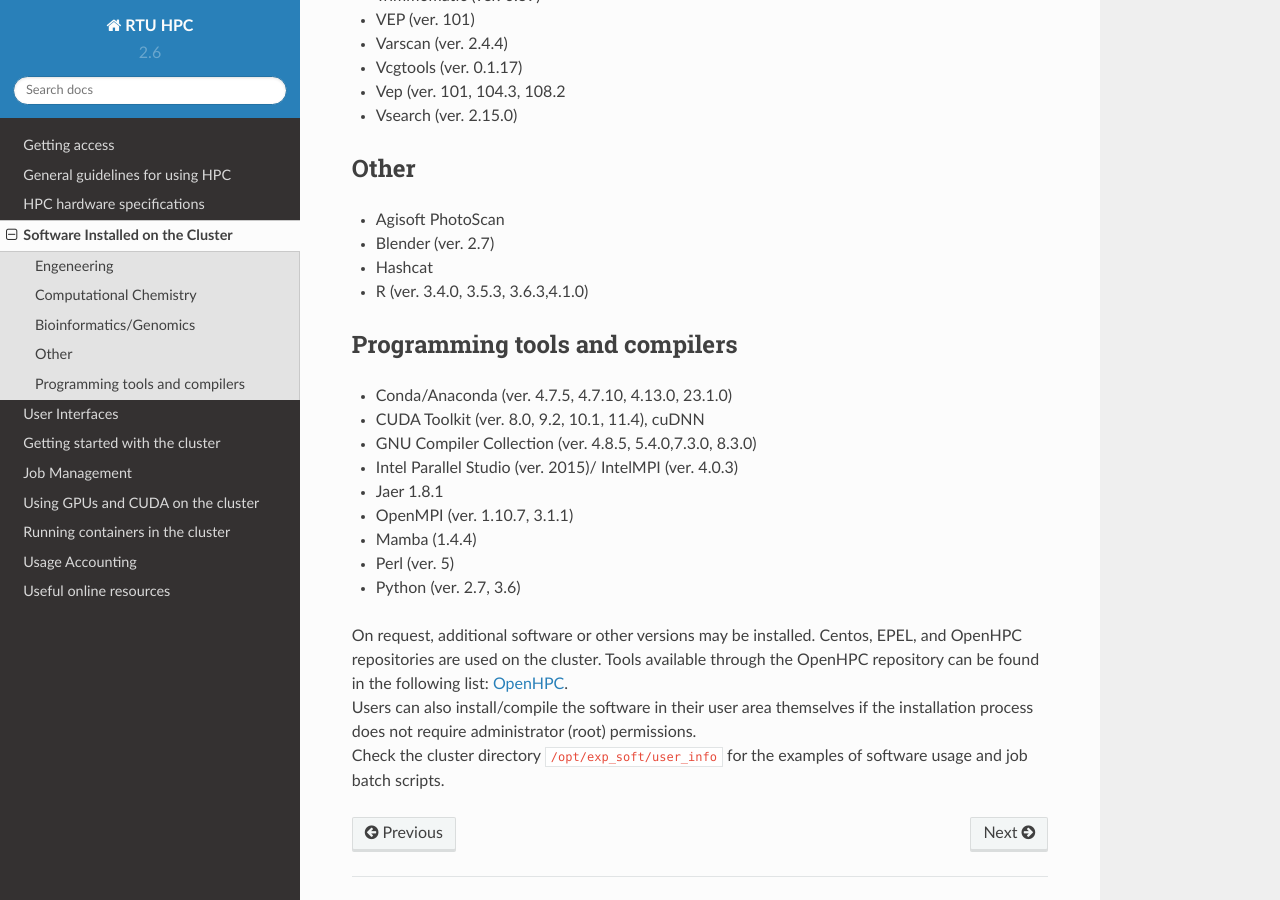
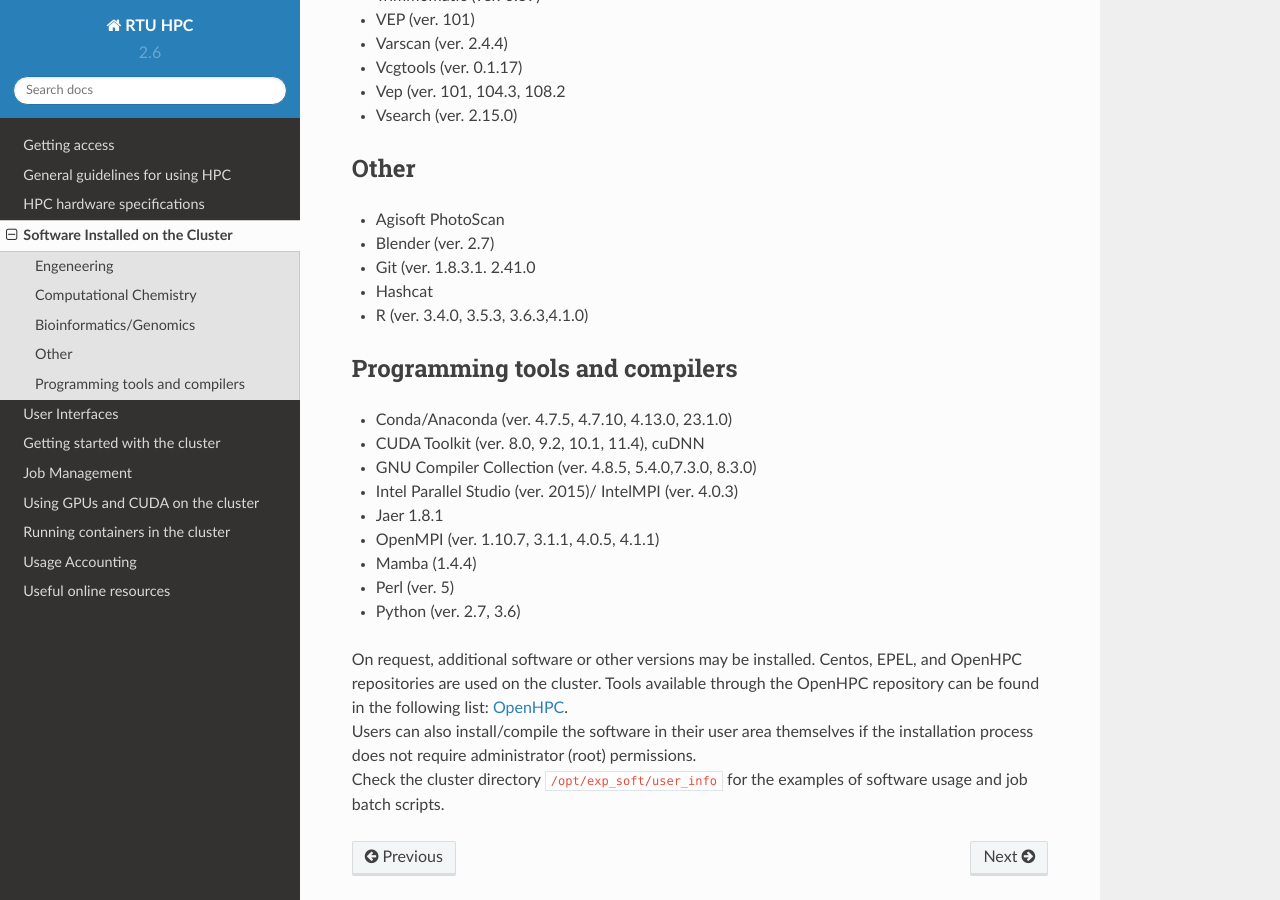
Before and after one commit to rtuhpc/hpc-manual, a Sphinx documentation site: the page built from doc/04_software.md, in a window 1280 px wide and 900 px high, scrolled down 1832 px. Built offline with Sphinx 7.4.7 and the Read the Docs theme 2.0.0, drawn with Linux system fonts in a browser that asks for light colours.

Commit message:
Update 04_software.md
Installed software Git
Module is git/2.41.0

```diff
--- a/doc/04_software.md
+++ b/doc/04_software.md
@@ -70,6 +70,7 @@ This section gives a summary of the scientific software installed on the HPC clu
 ### Other
 - Agisoft PhotoScan
 - Blender (ver. 2.7)
+- Git (ver. 1.8.3.1. 2.41.0
 - Hashcat
 - R (ver. 3.4.0, 3.5.3, 3.6.3,4.1.0)
 ### Programming tools and compilers
@@ -78,7 +79,7 @@ This section gives a summary of the scientific software installed on the HPC clu
 - GNU Compiler Collection (ver. 4.8.5, 5.4.0,7.3.0, 8.3.0)
 - Intel Parallel Studio (ver. 2015)/ IntelMPI (ver. 4.0.3)
 - Jaer 1.8.1
-- OpenMPI (ver. 1.10.7, 3.1.1)
+- OpenMPI (ver. 1.10.7, 3.1.1, 4.0.5, 4.1.1)
 - Mamba (1.4.4)
 - Perl (ver. 5)
 - Python (ver. 2.7, 3.6)
```
